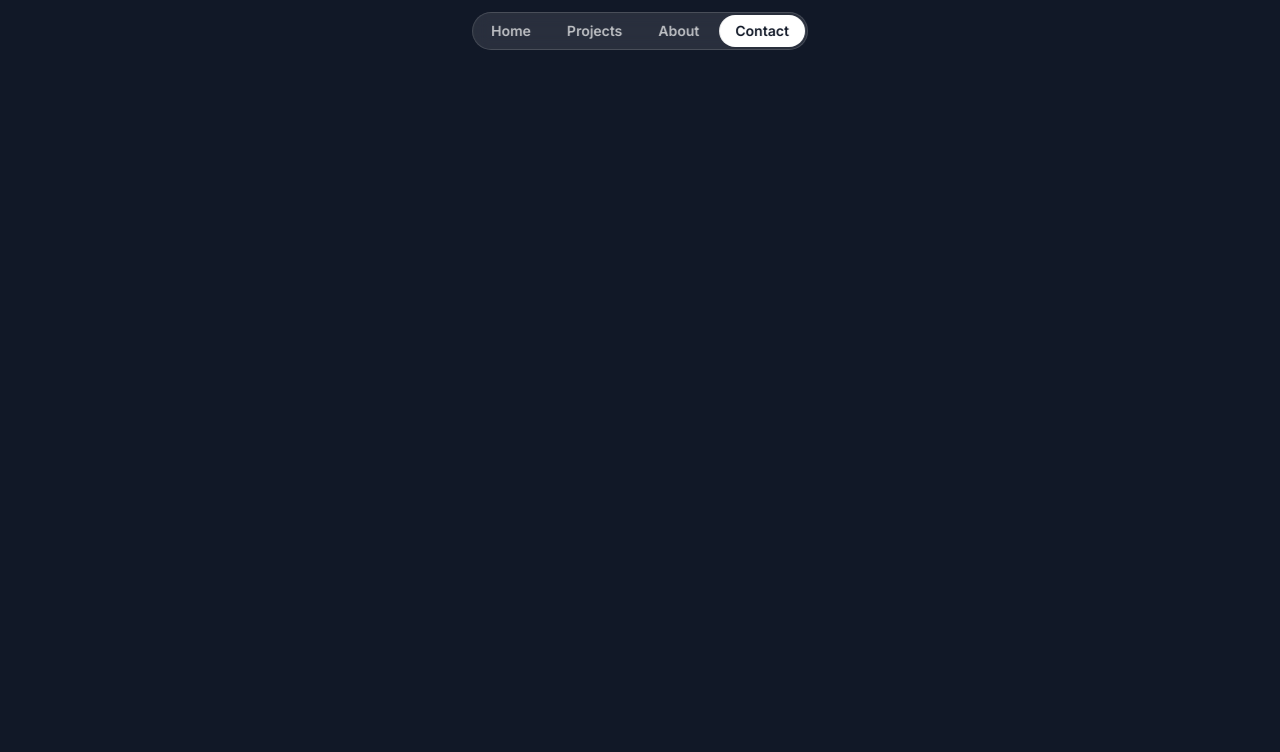
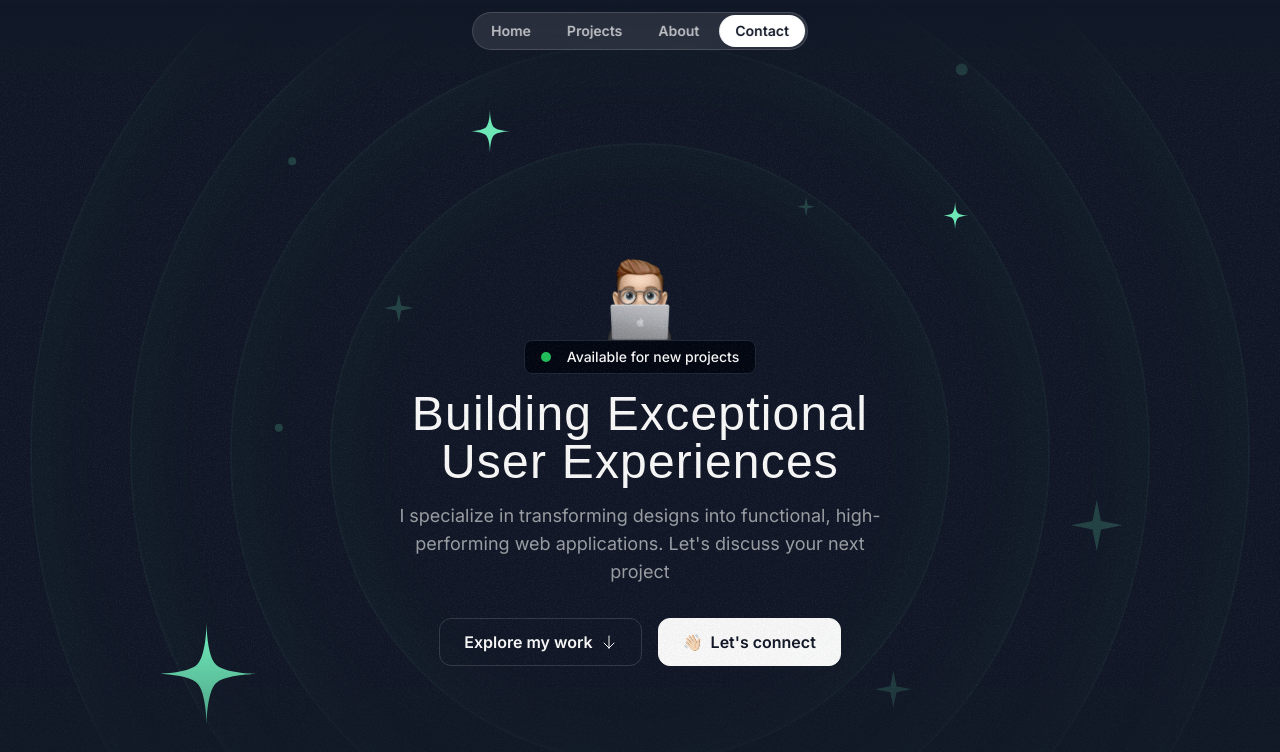
Before and after one commit to remus00/blue-portfolio, a Next.js app: page / in a window 1280 px wide. Shown: the top 752 px of the page. Built offline with nearby package versions, Linux system fonts and the light colour scheme; a web font is replaced by a local one.

Commit message:
hero section

```diff
--- a/src/app/globals.css
+++ b/src/app/globals.css
@@ -6,4 +6,8 @@
     .nav-item {
         @apply rounded-full px-4 py-1.5 text-sm font-semibold text-white/70 transition duration-300 hover:bg-white/10 hover:text-white;
     }
+
+    .hero-ring {
+        @apply absolute inset-0 left-1/2 top-1/2 -translate-x-1/2 -translate-y-1/2 rounded-full border-2 border-emerald-300/5 shadow-[0_0_80px_inset] shadow-emerald-300/5;
+    }
 }
--- a/src/app/page.tsx
+++ b/src/app/page.tsx
@@ -1,9 +1,11 @@
 import { Header } from '@/components/sections/header';
+import { Hero } from '@/components/sections/hero';
 
 export default function Home() {
     return (
         <>
             <Header />
+            <Hero />
         </>
     );
 }
--- /dev/null
+++ b/src/components/custom/hero-bg.tsx
@@ -0,0 +1,63 @@
+import grainImage from '@/assets/images/grain.jpg';
+import { Sparkle } from '../icons/sparkle';
+import { Star } from '../icons/star';
+import { HeroOrbit } from './hero-orbit';
+
+export const HeroBg = () => {
+    return (
+        <div className="absolute inset-0 [mask-image:linear-gradient(transparent,black_10%,black_70%,transparent)]">
+            <div
+                className="absolute inset-0 -z-30 opacity-5"
+                style={{ backgroundImage: `url(${grainImage.src})` }}
+            />
+
+            <div className="hero-ring size-[620px]" />
+
+            <div className="hero-ring size-[820px]" />
+
+            <div className="hero-ring size-[1020px]" />
+
+            <div className="hero-ring size-[1220px]" />
+
+            <HeroOrbit size={800} rotate={-72}>
+                <Star className="size-28 text-emerald-300" />
+            </HeroOrbit>
+
+            <HeroOrbit size={550} rotate={20}>
+                <Star className="size-12 text-emerald-300" />
+            </HeroOrbit>
+
+            <HeroOrbit size={590} rotate={98}>
+                <Star className="size-8 text-emerald-300" />
+            </HeroOrbit>
+
+            <HeroOrbit size={430} rotate={-14}>
+                <Sparkle className="size-8 text-emerald-300/20" />
+            </HeroOrbit>
+
+            <HeroOrbit size={440} rotate={79}>
+                <Sparkle className="size-5 text-emerald-300/20" />
+            </HeroOrbit>
+
+            <HeroOrbit size={530} rotate={178}>
+                <Sparkle className="size-10 text-emerald-300/20" />
+            </HeroOrbit>
+
+            <HeroOrbit size={710} rotate={144}>
+                <Sparkle className="size-14 text-emerald-300/20" />
+            </HeroOrbit>
+
+            <HeroOrbit size={720} rotate={85}>
+                <div className="size-3 rounded-full bg-emerald-300/20" />
+            </HeroOrbit>
+
+            <HeroOrbit size={520} rotate={-41}>
+                <div className="size-2 rounded-full bg-emerald-300/20" />
+            </HeroOrbit>
+
+            <HeroOrbit size={650} rotate={-5}>
+                <div className="size-2 rounded-full bg-emerald-300/20" />
+            </HeroOrbit>
+        </div>
+    );
+};
--- /dev/null
+++ b/src/components/custom/hero-orbit.tsx
@@ -0,0 +1,29 @@
+import { ReactNode } from 'react';
+
+interface Props {
+    children: ReactNode;
+    size: number;
+    rotate: number;
+}
+
+export const HeroOrbit = ({ children, size, rotate }: Props) => {
+    return (
+        <div className="absolute left-1/2 top-1/2 -translate-x-1/2 -translate-y-1/2">
+            <div
+                className="flex items-start justify-start"
+                style={{
+                    height: `${size}px`,
+                    width: `${size}px`,
+                    transform: `rotate(${rotate}deg)`,
+                }}
+            >
+                <div
+                    className="inline-flex"
+                    style={{ transform: `rotate(${rotate * -1}deg)` }}
+                >
+                    {children}
+                </div>
+            </div>
+        </div>
+    );
+};
--- /dev/null
+++ b/src/components/sections/hero.tsx
@@ -0,0 +1,47 @@
+import { default as memojiImage } from '@/assets/images/memoji-computer.png';
+import Image from 'next/image';
+import { HeroBg } from '../custom/hero-bg';
+import { ArrowDown } from '../icons/arrow-down';
+
+export const Hero = () => {
+    return (
+        <section className="relative z-0 overflow-x-clip py-32 md:py-48 lg:py-60">
+            <HeroBg />
+            <div className="container">
+                <div className="flex flex-col items-center">
+                    <Image
+                        src={memojiImage}
+                        className="size-[100px]"
+                        alt="Remus Burlacu memoji"
+                    />
+                    <div className="flex items-center gap-4 rounded-lg border border-gray-800 bg-gray-950 px-4 py-1.5">
+                        <div className="size-2.5 rounded-full bg-green-500" />
+                        <div className="text-sm font-medium">
+                            Available for new projects
+                        </div>
+                    </div>
+                </div>
+                <div className="mx-auto max-w-lg">
+                    <h1 className="mt-4 text-center font-serif text-3xl tracking-wide md:text-5xl">
+                        Building Exceptional User Experiences
+                    </h1>
+                    <p className="mt-4 text-center text-white/60 md:text-lg">
+                        I specialize in transforming designs into functional,
+                        high-performing web applications. Let&apos;s discuss your next
+                        project
+                    </p>
+                </div>
+                <div className="mt-8 flex flex-col items-center gap-4 md:flex-row md:justify-center">
+                    <button className="inline-flex h-12 items-center gap-2 rounded-xl border border-white/15 px-6">
+                        <span className="font-semibold">Explore my work</span>
+                        <ArrowDown className="size-4" />
+                    </button>
+                    <button className="inline-flex h-12 items-center gap-2 rounded-xl border border-white bg-white px-6 text-gray-900">
+                        <span>👋🏻</span>
+                        <span className="font-semibold">Let&apos;s connect</span>
+                    </button>
+                </div>
+            </div>
+        </section>
+    );
+};
```
